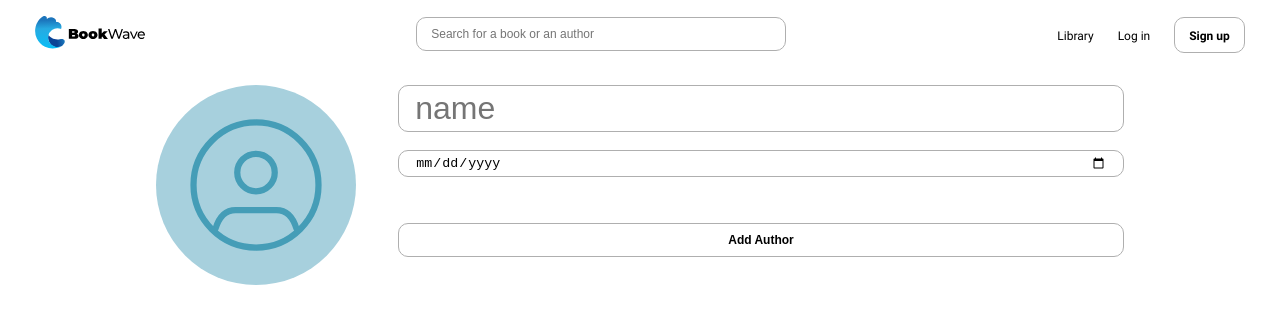
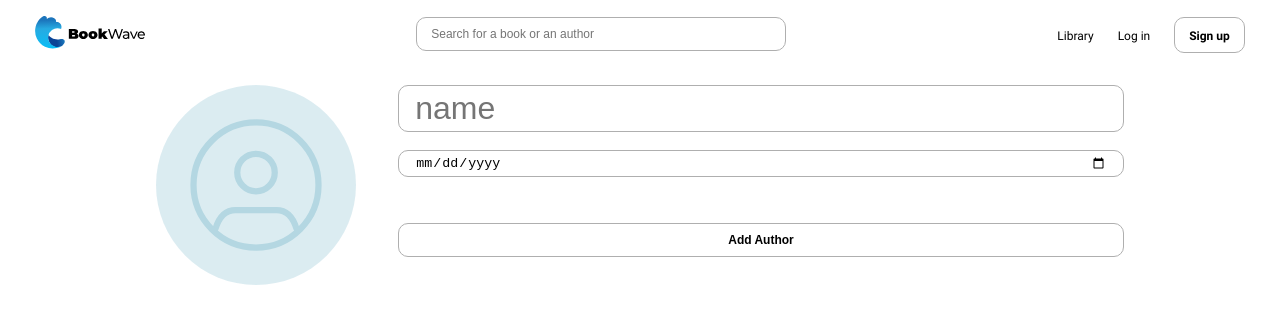
Before and after one commit to YosraSkhiri/Book-App-Frontend, a React (Create React App) app: page /add2 in a window 1280 px wide. Shown: the top 324 px of the page. Built offline with nearby package versions, Linux system fonts and the light colour scheme.

Commit message:
added an image preview in the add author form

```diff
--- a/src/assets/styles/css/main.css
+++ b/src/assets/styles/css/main.css
@@ -510,21 +510,35 @@ a {
   margin-bottom: 16px; }
 
 .flex__1 {
-  flex: 200px 100px 200px; }
+  flex: 200px 100px 200px;
+  position: relative; }
 
 .add-pic {
   position: relative;
   display: block;
   width: 200px;
   height: 200px;
+  border-radius: 50%;
   background-color: #a7d0dd;
-  border-radius: 50%;
-  cursor: pointer; }
+  cursor: pointer;
+  opacity: .4; }
   .add-pic > svg {
     position: absolute;
     top: 50%;
     left: 50%;
     transform: translate(-50%, -50%); }
+
+.preview-pic {
+  position: absolute;
+  top: 0;
+  left: 0;
+  z-index: -1;
+  display: block;
+  width: 200px;
+  height: 200px;
+  border-radius: 50%;
+  object-fit: cover;
+  opacity: 1; }
 
 .inputs {
   flex: 1; }
--- a/src/assets/styles/sass/4-modules/_addAuthor.scss
+++ b/src/assets/styles/sass/4-modules/_addAuthor.scss
@@ -7,6 +7,7 @@
 
 .flex__1 {
     flex: 200px 100px 200px;
+    position: relative;
 }
 
 .add-pic {
@@ -14,16 +15,29 @@
     display: block;
     width: 200px;
     height: 200px;
+    border-radius: 50%;
     background-color: rgb(167, 208, 221);
-    border-radius: 50%;
     cursor: pointer;
-
+    opacity: .4;
     & > svg {
         position: absolute;
         top: 50%;
         left: 50%;
         transform: translate(-50%, -50%);
     }
+}
+
+.preview-pic {
+    position: absolute;
+    top: 0;
+    left: 0;
+    z-index: -1;
+    display: block;
+    width: 200px;
+    height: 200px;
+    border-radius: 50%;
+    object-fit: cover;
+    opacity: 1;
 }
 
 .inputs {
--- a/src/components/AddAuthor.js
+++ b/src/components/AddAuthor.js
@@ -1,5 +1,6 @@
 import React, { useState } from 'react';
 import axios from 'axios';
+import placeholder from '../assets/images/placeholder.png'
 
 const AddAuthor = () => {
     const [newAuthor, setNewAuthor] = useState(
@@ -9,6 +10,11 @@ const AddAuthor = () => {
             photo: '',
         }
     );
+
+    const [{src, alt}, setPreview] = useState({
+        src: placeholder,
+        alt: 'Default'
+    });
 
     const handleSubmit = (e) => {
         e.preventDefault();
@@ -32,6 +38,12 @@ const AddAuthor = () => {
 
     const handlePhoto = (e) => {
         setNewAuthor({...newAuthor, photo: e.target.files[0]});
+        if(e.target.files[0]) {
+            setPreview({
+                src: URL.createObjectURL(e.target.files[0]),
+                alt: e.target.files[0].name
+            })
+        }
     }
 
     return (
@@ -46,13 +58,14 @@ const AddAuthor = () => {
                         className="visually-hidden"
                         onChange={handlePhoto}
                     />
-                    <label for="photo" className="add-pic">
-                        <svg width="150" height="150" viewBox="0 0 24 24" fill="none" stroke="#459db7" stroke-width="1" stroke-linecap="round" stroke-linejoin="round">
+                    <label htmlFor="photo" className="add-pic">
+                        <svg width="150" height="150" viewBox="0 0 24 24" fill="none" stroke="#459db7" strokeWidth="1" strokeLinecap="round" strokeLinejoin="round">
                             <path d="M5.52 19c.64-2.2 1.84-3 3.22-3h6.52c1.38 0 2.58.8 3.22 3"/>
                             <circle cx="12" cy="10" r="3"/>
                             <circle cx="12" cy="12" r="10"/>
                         </svg>
                     </label>
+                    <img className="preview-pic" src={src} alt={alt}/>
                 </div>
                 <div className="inputs">
                     <input
```
Also changed, not shown: src/assets/images/placeholder.png (added).
